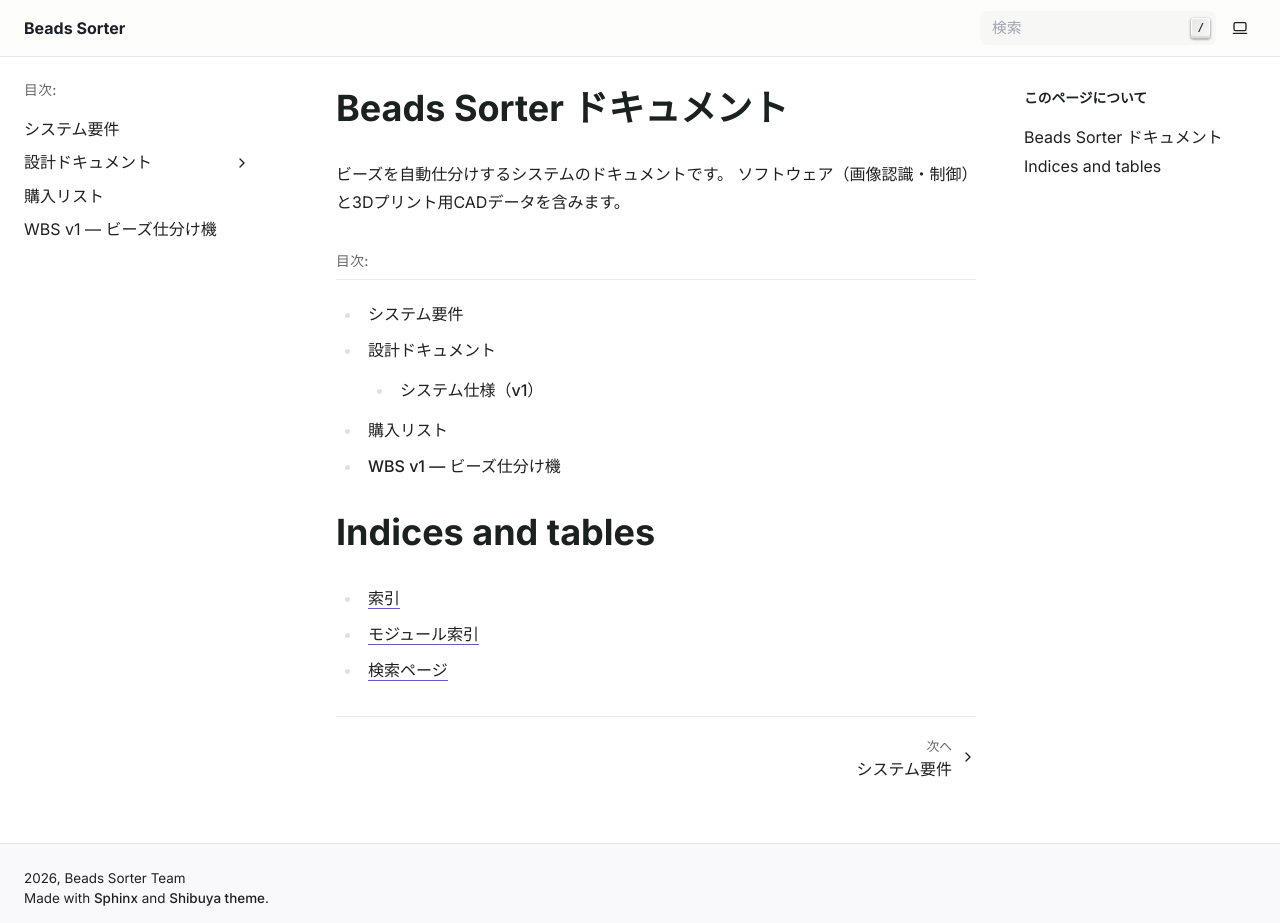
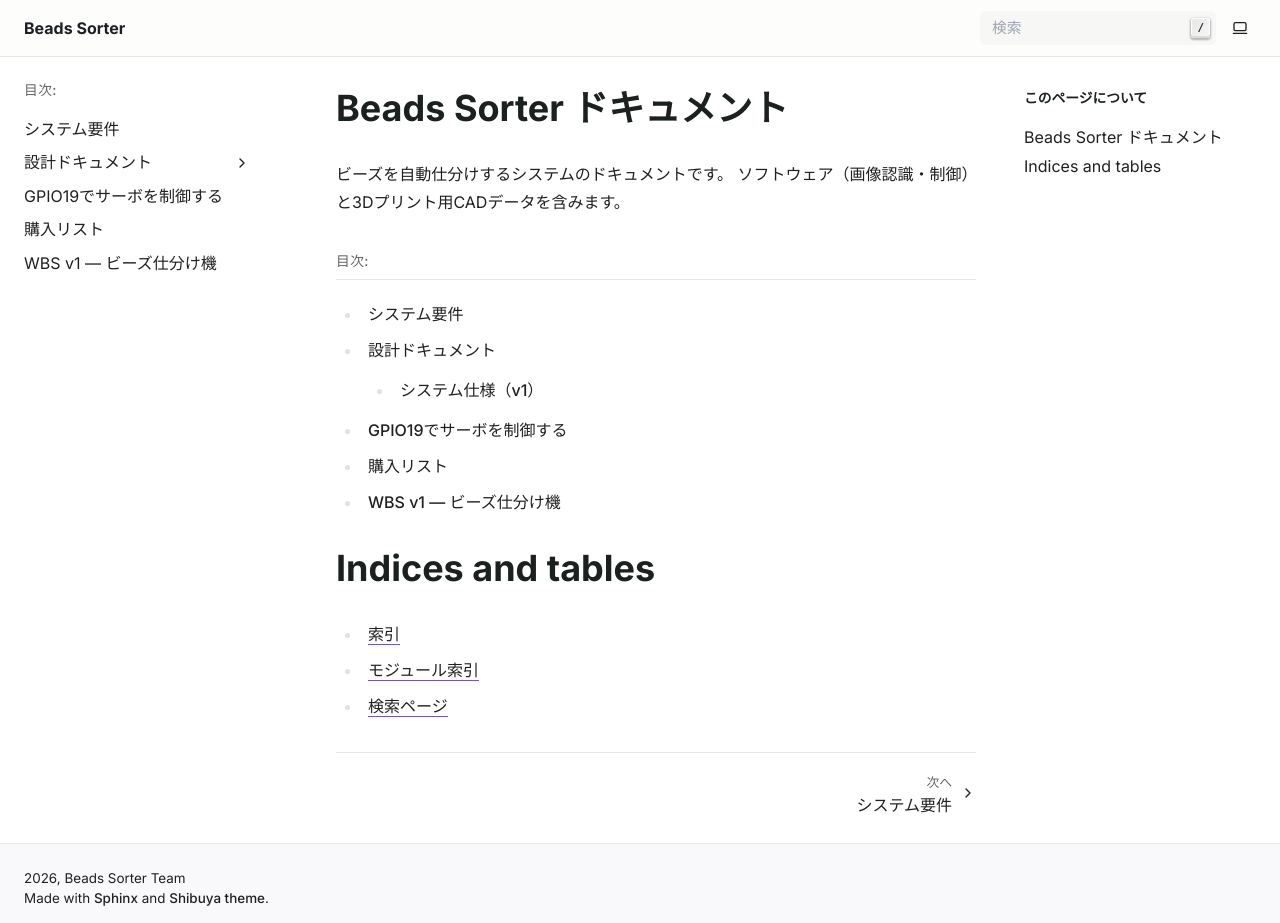
Before and after one commit to bleach31/project-beads-sorter, a Sphinx documentation site: the page built from docs/index.rst, in a window 1280 px wide and 923 px high. Built offline with Sphinx 7.4.7, drawn with Linux system fonts in a browser that asks for light colours; some of the changed lines change nothing that is shown.

Commit message:
document GPIO19 hardware PWM servo control

```diff
--- a/docs/index.rst
+++ b/docs/index.rst
@@ -12,6 +12,7 @@
 
    requirements/system_requirements
    design/index
+   servo_pwm
    shopping_list
    wbs_v1
 
--- /dev/null
+++ b/docs/servo_pwm.rst
@@ -0,0 +1,101 @@
+GPIO19でサーボを制御する
+===========================
+
+Raspberry Pi 4のハードウェアPWMを使い、PythonライブラリなしでSG90を制御する。
+GPIO19は物理ピン35にあり、PWM1を出力できる。
+
+配線
+----
+
+.. list-table::
+   :header-rows: 1
+   :widths: 30 30 40
+
+   * - SG90
+     - 接続先
+     - 備考
+   * - 信号線
+     - GPIO19（物理ピン35）
+     - 3.3 VのPWM信号
+   * - 電源線
+     - 外部5 V電源
+     - Raspberry PiのGPIOから給電しない
+   * - GND線
+     - 外部電源とRaspberry PiのGND
+     - 両方のGNDを共通にする
+
+.. warning::
+
+   サーボの電源をRaspberry PiのGPIOから取ると、電圧降下による急な動作や
+   Raspberry Piの再起動が発生することがある。十分な電流を供給できる外部5 V
+   電源を使用すること。
+
+ハードウェアPWMを有効にする
+-----------------------------
+
+アナログ音声はPWM0とPWM1を使用するため無効にする。
+``/boot/firmware/config.txt`` にGPIO19のPWMオーバーレイを追加し、再起動する。
+
+.. code-block:: console
+
+   $ sudo sed -i 's/^dtparam=audio=on$/dtparam=audio=off/' /boot/firmware/config.txt
+   $ grep -qxF 'dtoverlay=pwm,pin=19,func=2' /boot/firmware/config.txt \
+       || echo 'dtoverlay=pwm,pin=19,func=2' \
+       | sudo tee -a /boot/firmware/config.txt
+   $ sudo reboot
+
+再起動後、GPIO19が ``a5`` （Alt5）になっていることと、PWMデバイスが存在する
+ことを確認する。
+
+.. code-block:: console
+
+   $ pinctrl get 19
+   19: a5    pd | lo // GPIO19 = PWM1_CHAN1
+   $ ls /sys/class/pwm/pwmchip*
+
+サーボを指定角度へ動かす
+------------------------
+
+周期を20 ms（50 Hz）に設定し、PWM出力を開始する。以下は90度の例である。
+数値の単位はナノ秒。
+
+.. code-block:: console
+
+   $ PWMCHIP=$(find /sys/class/pwm -maxdepth 1 -name 'pwmchip*' -print -quit)
+   $ test -n "$PWMCHIP" || { echo 'PWM device not found' >&2; exit 1; }
+   $ test -d "$PWMCHIP/pwm1" || echo 1 | sudo tee "$PWMCHIP/export"
+   $ echo 20000000 | sudo tee "$PWMCHIP/pwm1/period"
+   $ echo 1400000 | sudo tee "$PWMCHIP/pwm1/duty_cycle"
+   $ echo 1 | sudo tee "$PWMCHIP/pwm1/enable"
+
+PWMはコマンド終了後も出力されるため、サーボは指定角度を保持する。
+
+角度を変更する
+--------------
+
+0度から180度までの角度を指定する。パルス幅は0度で0.5 ms、90度で1.4 ms、
+180度で2.3 msとなる。
+
+.. code-block:: console
+
+   $ ANGLE=90
+   $ test "$ANGLE" -ge 0 -a "$ANGLE" -le 180 \
+       || { echo 'ANGLE must be between 0 and 180' >&2; exit 1; }
+   $ echo $((500000 + ANGLE * 10000)) \
+       | sudo tee "$PWMCHIP/pwm1/duty_cycle"
+
+サーボによって可動範囲には差がある。端で振動したり機構に当たったりする場合は、
+0度および180度付近を避けて安全な範囲に調整する。
+
+PWMを停止する
+-------------
+
+次のコマンドでPWMを停止し、サーボを解放する。
+
+.. code-block:: console
+
+   $ echo 0 | sudo tee "$PWMCHIP/pwm1/enable"
+
+停止後にサーボが負荷で動くのは、保持トルクがなくなるためである。
+PWM出力中に勢いよく別の角度へ動く場合は、外部5 V電源の容量、GNDの共通接続、
+信号線の接触、および別プロセスからのGPIO操作を確認する。
```
